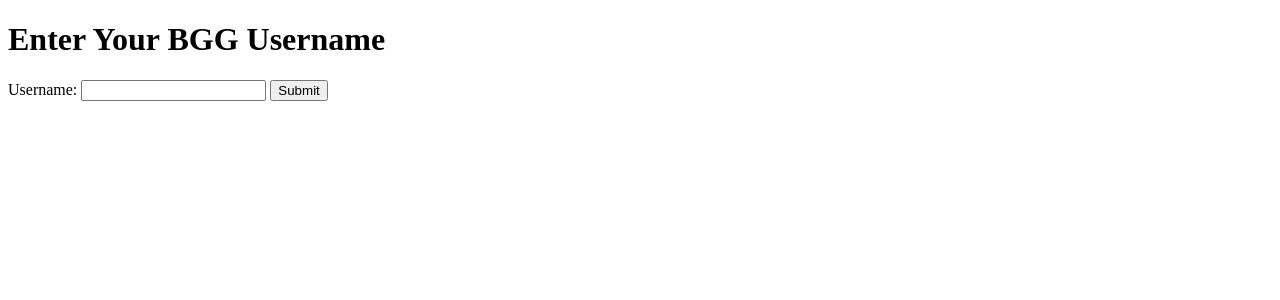
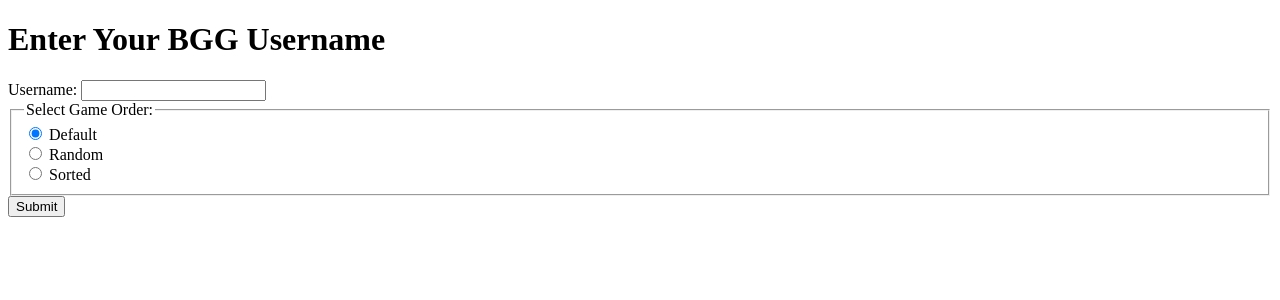
Before and after one commit to otteydw/bggsorter, a Flask app: page / in a window 1280 px wide. Shown: the top 300 px of the page. Run offline with Flask 3, Linux system fonts and the light colour scheme.

Commit message:
Add ability to randomize the order of the unsorted game list.

```diff
--- a/app.py
+++ b/app.py
@@ -145,11 +145,12 @@ def index():
 
     if request.method == "POST":
         username = request.form.get("username")
+        order = request.form.get("order", "")
         if username:
             user_data = load_data(username)
             if not user_data["unsorted"]:
                 # Fetch and store data if not already stored
-                games = get_games_played_for_user(username)
+                games = get_games_played_for_user(username, order=order)
                 if games:
                     user_data["unsorted"] = [
                         {"id": game["id"], "name": game["name"], "image": game["image"]} for game in games
--- a/templates/index.html
+++ b/templates/index.html
@@ -10,6 +10,23 @@
         <form action="/" method="post">
             <label for="username">Username:</label>
             <input type="text" id="username" name="username" required>
+            <fieldset>
+                <legend>Select Game Order:</legend>
+                <label>
+                    <input type="radio" name="order" value="default" checked>
+                    Default
+                </label>
+                <br>
+                <label>
+                    <input type="radio" name="order" value="random">
+                    Random
+                </label>
+                <br>
+                <label>
+                    <input type="radio" name="order" value="sorted">
+                    Sorted
+                </label>
+            </fieldset>
             <button type="submit">Submit</button>
         </form>
     </body>
```
Also changed, not shown: bgg_helpers.py (+16 -2 lines).
